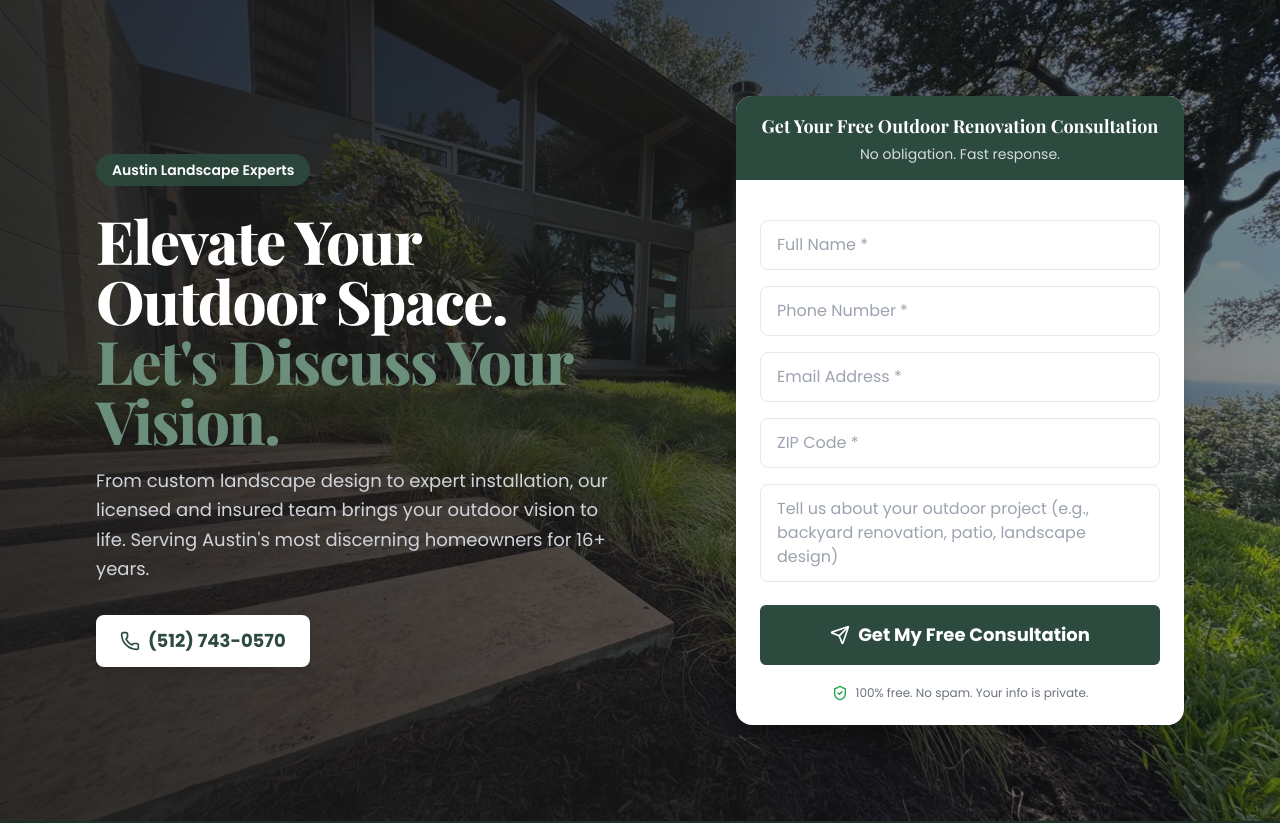
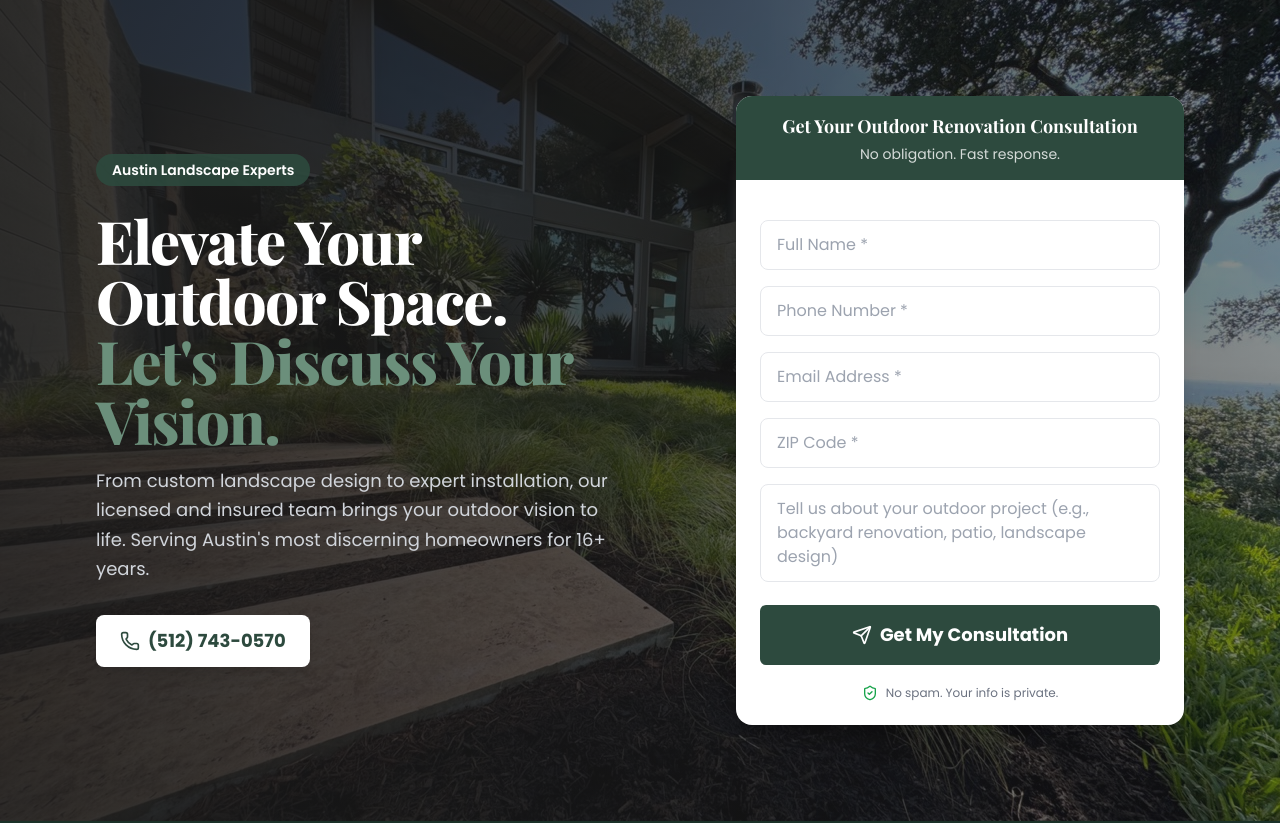
Before and after one commit to joelckeith-web/outdoor-renovations, a Next.js app: page /lp/outdoor-renovation in a window 1280 px wide. Shown: the top 823 px of the page. Built offline with nearby package versions, Linux system fonts and the light colour scheme; no server answers.

Commit message:
Remove FREE from LandingForm header, submit button, and privacy line
Co-Authored-By: Claude Opus 4.6 (1M context) <noreply@anthropic.com>

```diff
--- a/src/components/landing/LandingForm.tsx
+++ b/src/components/landing/LandingForm.tsx
@@ -111,7 +111,7 @@ function LandingFormInner({
     <div className="bg-white rounded-2xl shadow-xl overflow-hidden">
       <div className="bg-primary px-6 py-4 text-center">
         <p className="text-white font-heading font-bold text-lg">
-          Get Your Free {serviceLabel} Consultation
+          Get Your {serviceLabel} Consultation
         </p>
         <p className="text-white/80 font-body text-sm mt-1">
           No obligation. Fast response.
@@ -200,7 +200,7 @@ function LandingFormInner({
           ) : (
             <>
               <Send className="w-5 h-5 mr-2" />
-              Get My Free Consultation
+              Get My Consultation
             </>
           )}
         </button>
@@ -208,7 +208,7 @@ function LandingFormInner({
         <div className="flex items-center justify-center gap-2 pt-1">
           <ShieldCheck className="w-4 h-4 text-green-600 shrink-0" />
           <p className="text-xs text-muted font-body">
-            100% free. No spam. Your info is private.
+            No spam. Your info is private.
           </p>
         </div>
       </form>
```
